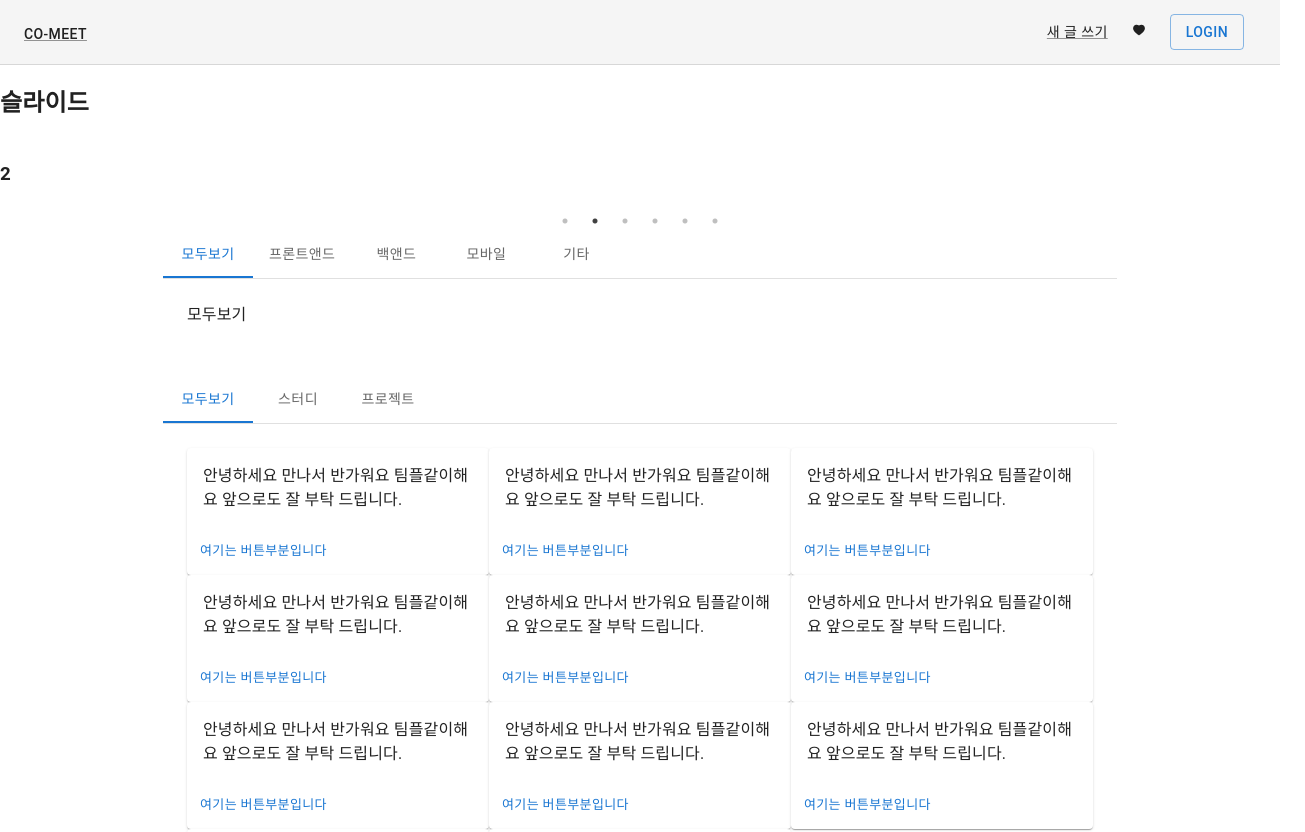
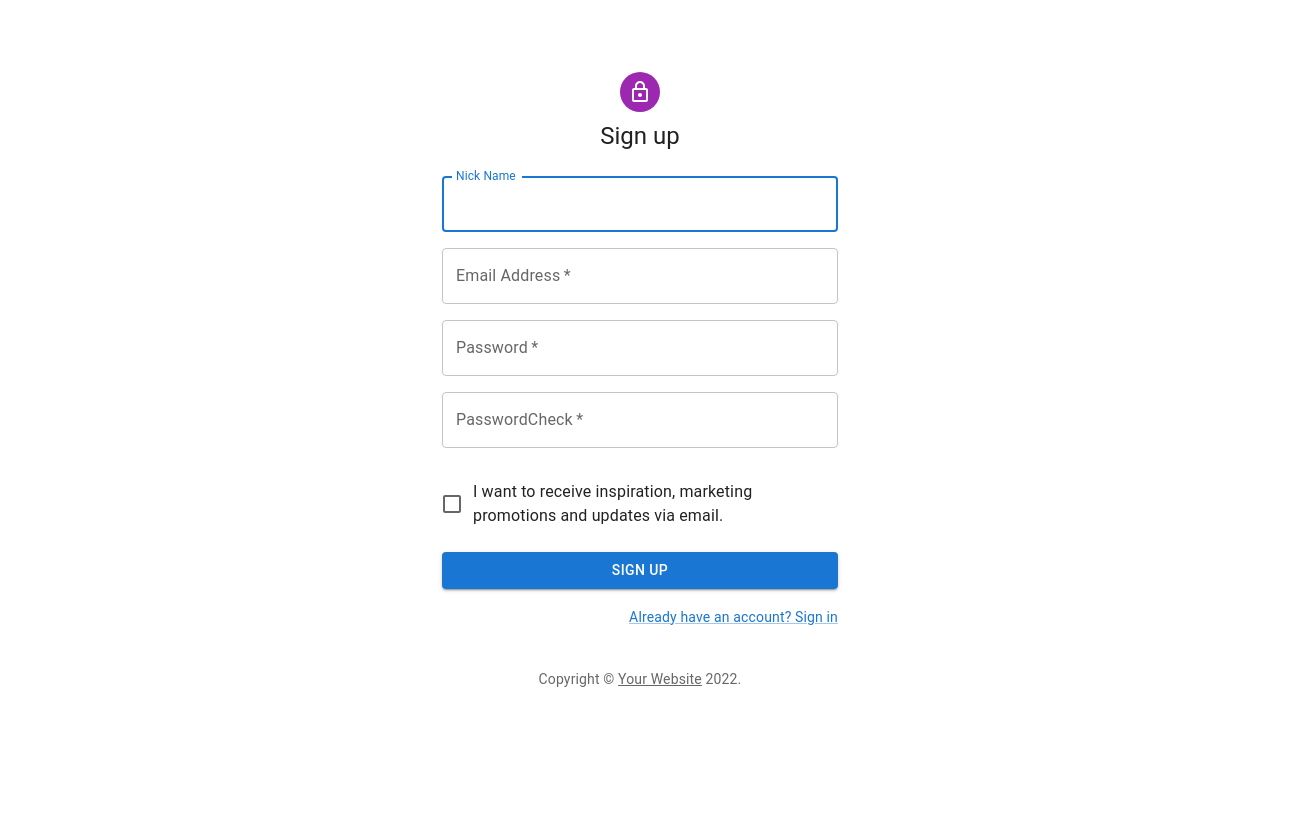
Before and after one commit to Tamanegi-seoul/Co-meet, a React (Create React App) app: page /signup in a window 1280 px wide. Shown: the top 832 px of the page, 1305 px wide, since content can reach past the window. After the commit the page ends 800 px from the top, so only its background shows below. Built offline with nearby package versions, Linux system fonts and the light colour scheme.

Commit message:
Feat: 회원가입 추가

```diff
--- a/package.json
+++ b/package.json
@@ -7,6 +7,7 @@
     "@emotion/styled": "^11.10.5",
     "@mui/icons-material": "^5.10.9",
     "@mui/material": "^5.10.13",
+    "@reduxjs/toolkit": "^1.9.0",
     "@testing-library/jest-dom": "^5.16.5",
     "@testing-library/react": "^13.4.0",
     "@testing-library/user-event": "^13.5.0",
--- a/src/App.js
+++ b/src/App.js
@@ -1,6 +1,8 @@
 import * as React from "react";
 import { Routes, Route } from "react-router-dom";
 import MainPage from "./pages/MainPage";
+import Login from "./pages/Login";
+import SignUp from "./pages/SignUp";
 // Router 관련페이지
 // https://velog.io/@velopert/react-router-v6-tutorial#35-link-%EC%BB%B4%ED%8F%AC%EB%84%8C%ED%8A%B8%EB%A5%BC-%EC%82%AC%EC%9A%A9%ED%95%98%EC%97%AC-%EB%8B%A4%EB%A5%B8-%ED%8E%98%EC%9D%B4%EC%A7%80%EB%A1%9C-%EC%9D%B4%EB%8F%99%ED%95%98%EB%8A%94-%EB%A7%81%ED%81%AC-%EB%B3%B4%EC%97%AC%EC%A3%BC%EA%B8%B0
 function App() {
@@ -8,7 +10,8 @@ function App() {
     <>
       <Routes>
         <Route path="/" element={<MainPage />}></Route>
-
+        <Route path="/login" element={<Login />}></Route>
+        <Route path="/signup" element={<SignUp />}></Route>
         {/* 나중에 404페이지를 넣어야합니다 ↓ */}
         <Route path="*" element={<MainPage />}></Route>
       </Routes>
--- a/src/components/Header.js
+++ b/src/components/Header.js
@@ -18,7 +18,12 @@ const Header = () => {
     >
       <Toolbar sx={{ flexWrap: "wrap" }}>
         <Typography variant="h6" color="inherit" noWrap sx={{ flexGrow: 1 }}>
-          <Link variant="button" color="text.primary" href="/">
+          <Link
+            variant="inherit"
+            underline="none"
+            color="text.primary"
+            href="/"
+          >
             Co-Meet
           </Link>
         </Typography>
@@ -26,6 +31,7 @@ const Header = () => {
           <Link
             variant="button"
             color="text.primary"
+            underline="none"
             href="#"
             sx={{ my: 1, mx: 1.5 }}
           >
@@ -41,8 +47,7 @@ const Header = () => {
           </Link>
         </nav>
         <Button
-          to="/"
-          href="#"
+          href="/login"
           variant="outlined"
           sx={{
             my: 1,
--- a/src/pages/Login.js
+++ b/src/pages/Login.js
@@ -105,7 +105,7 @@ export default function SignIn() {
                 </Link>
               </Grid>
               <Grid item>
-                <Link href="#" variant="body2">
+                <Link href="/SignUp" variant="body2">
                   {"Don't have an account? Sign Up"}
                 </Link>
               </Grid>
--- a/src/pages/SineUp.js
+++ b/src/pages/SignUp.js
@@ -1,4 +1,4 @@
-import * as React from "react";
+import { React, useState, useCallback } from "react";
 import Avatar from "@mui/material/Avatar";
 import Button from "@mui/material/Button";
 import CssBaseline from "@mui/material/CssBaseline";
@@ -12,7 +12,9 @@ import LockOutlinedIcon from "@mui/icons-material/LockOutlined";
 import Typography from "@mui/material/Typography";
 import Container from "@mui/material/Container";
 import { createTheme, ThemeProvider } from "@mui/material/styles";
-
+import styled from "styled-components";
+//1. 이메일, 비밀번호 유효성 추가하기
+//2. alert가 아닌 빨간박스로 표시하기
 function Copyright(props) {
   return (
     <Typography
@@ -34,13 +36,57 @@ function Copyright(props) {
 const theme = createTheme();
 
 export default function SignUp() {
+  const ErrorMessage = styled.div`
+    color: red;
+  `;
+  const [nickName, setNickName] = useState("");
+  const [email, setEmail] = useState("");
+  const [password, setPassword] = useState("");
+  const [passwordCheck, setPasswordCheck] = useState("");
+  const [passwordError, setpasswordError] = useState(false);
+  const [agree, setAgree] = useState(false);
+  const onChangenickName = useCallback(e => {
+    setNickName(e.target.value);
+  }, []);
+  const onChangeEamil = useCallback(e => {
+    setEmail(e.target.value);
+  }, []);
+  const onChangePassword = useCallback(e => {
+    setPassword(e.target.value);
+  }, []);
+  const onChangePasswordCheck = useCallback(
+    e => {
+      setPasswordCheck(e.target.value);
+      setpasswordError(e.target.value !== password);
+    },
+    [password]
+  );
+  const onChangeAgree = useCallback(
+    e => {
+      setAgree(!agree);
+    },
+    [agree]
+  );
+
   const handleSubmit = event => {
     event.preventDefault();
-    const data = new FormData(event.currentTarget);
-    console.log({
-      email: data.get("email"),
-      password: data.get("password"),
-    });
+    // const data = new FormData(event.currentTarget);
+    // console.log({
+    //   email: data.get("email"),
+    //   password: data.get("password"),
+    // });
+    if (!passwordError) {
+      if (agree) {
+        console.log(email);
+        console.log(password);
+        console.log(nickName);
+        console.log(agree);
+      } else {
+        alert("동의해주세요");
+      }
+    } else {
+      alert("비번이 다릅니다!");
+    }
   };
 
   return (
@@ -68,25 +114,15 @@ export default function SignUp() {
             sx={{ mt: 3 }}
           >
             <Grid container spacing={2}>
-              <Grid item xs={12} sm={6}>
+              <Grid item xs={12}>
                 <TextField
-                  autoComplete="given-name"
-                  name="firstName"
-                  required
+                  name="nickName"
                   fullWidth
-                  id="firstName"
-                  label="First Name"
+                  id="nickName"
+                  label="Nick Name"
+                  value={nickName}
+                  onChange={onChangenickName}
                   autoFocus
-                />
-              </Grid>
-              <Grid item xs={12} sm={6}>
-                <TextField
-                  required
-                  fullWidth
-                  id="lastName"
-                  label="Last Name"
-                  name="lastName"
-                  autoComplete="family-name"
                 />
               </Grid>
               <Grid item xs={12}>
@@ -96,6 +132,8 @@ export default function SignUp() {
                   id="email"
                   label="Email Address"
                   name="email"
+                  value={email}
+                  onChange={onChangeEamil}
                   autoComplete="email"
                 />
               </Grid>
@@ -107,13 +145,38 @@ export default function SignUp() {
                   label="Password"
                   type="password"
                   id="password"
+                  value={password}
+                  onChange={onChangePassword}
                   autoComplete="new-password"
                 />
               </Grid>
               <Grid item xs={12}>
+                <TextField
+                  required
+                  fullWidth
+                  name="passwordCheck"
+                  label="PasswordCheck"
+                  type="password"
+                  id="passwordCheck"
+                  value={passwordCheck}
+                  onChange={onChangePasswordCheck}
+                  autoComplete="new-password"
+                />
+              </Grid>
+              <Grid item xs={12}>
+                {passwordError && (
+                  <ErrorMessage>비밀번호가 같지 않습니다.</ErrorMessage>
+                )}
+              </Grid>
+              <Grid item xs={12}>
                 <FormControlLabel
                   control={
-                    <Checkbox value="allowExtraEmails" color="primary" />
+                    <Checkbox
+                      value="allowExtraEmails"
+                      color="primary"
+                      checked={agree}
+                      onChange={onChangeAgree}
+                    />
                   }
                   label="I want to receive inspiration, marketing promotions and updates via email."
                 />
@@ -129,7 +192,7 @@ export default function SignUp() {
             </Button>
             <Grid container justifyContent="flex-end">
               <Grid item>
-                <Link href="#" variant="body2">
+                <Link href="/login" variant="body2">
                   Already have an account? Sign in
                 </Link>
               </Grid>
```
Also changed, not shown: 1 other file (tests, documents, lock files or other folders).
